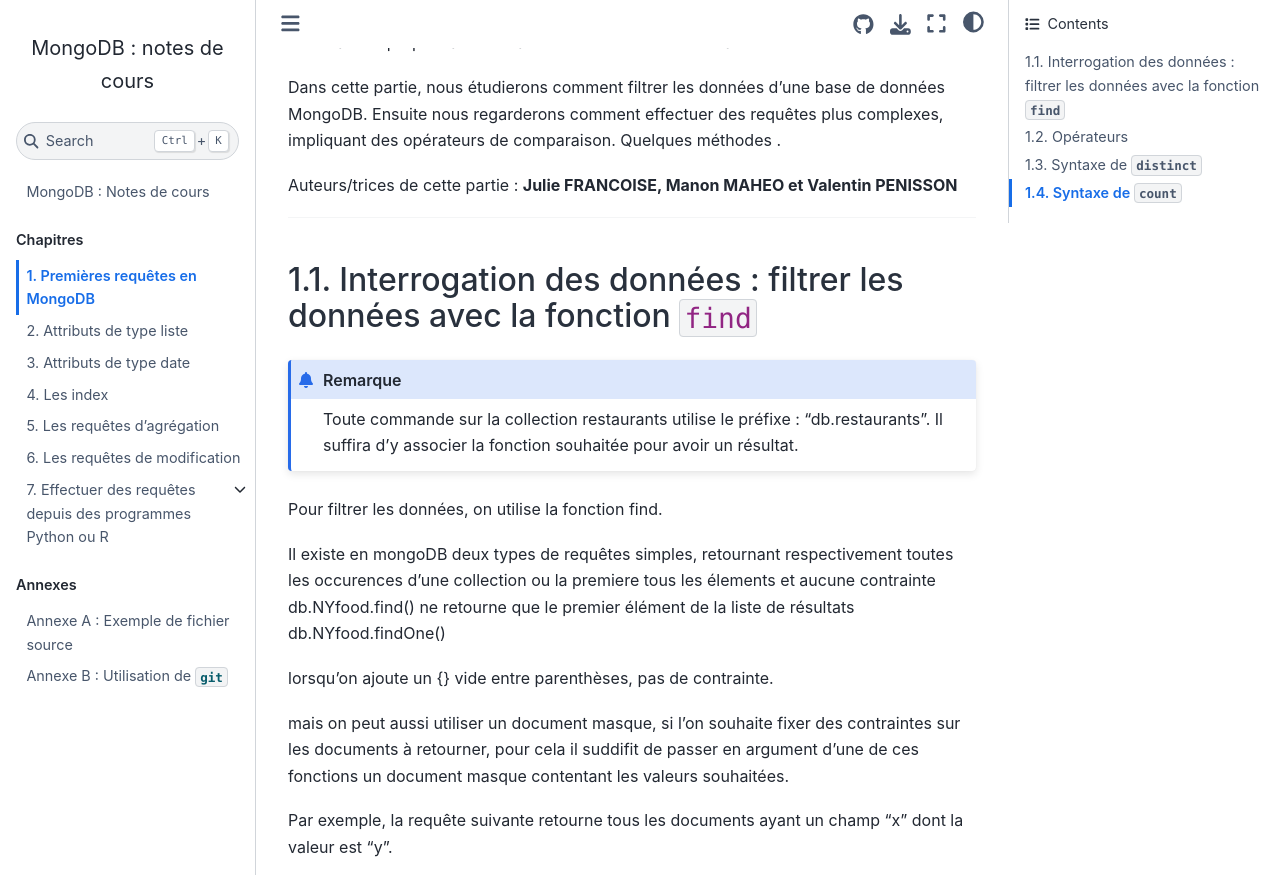
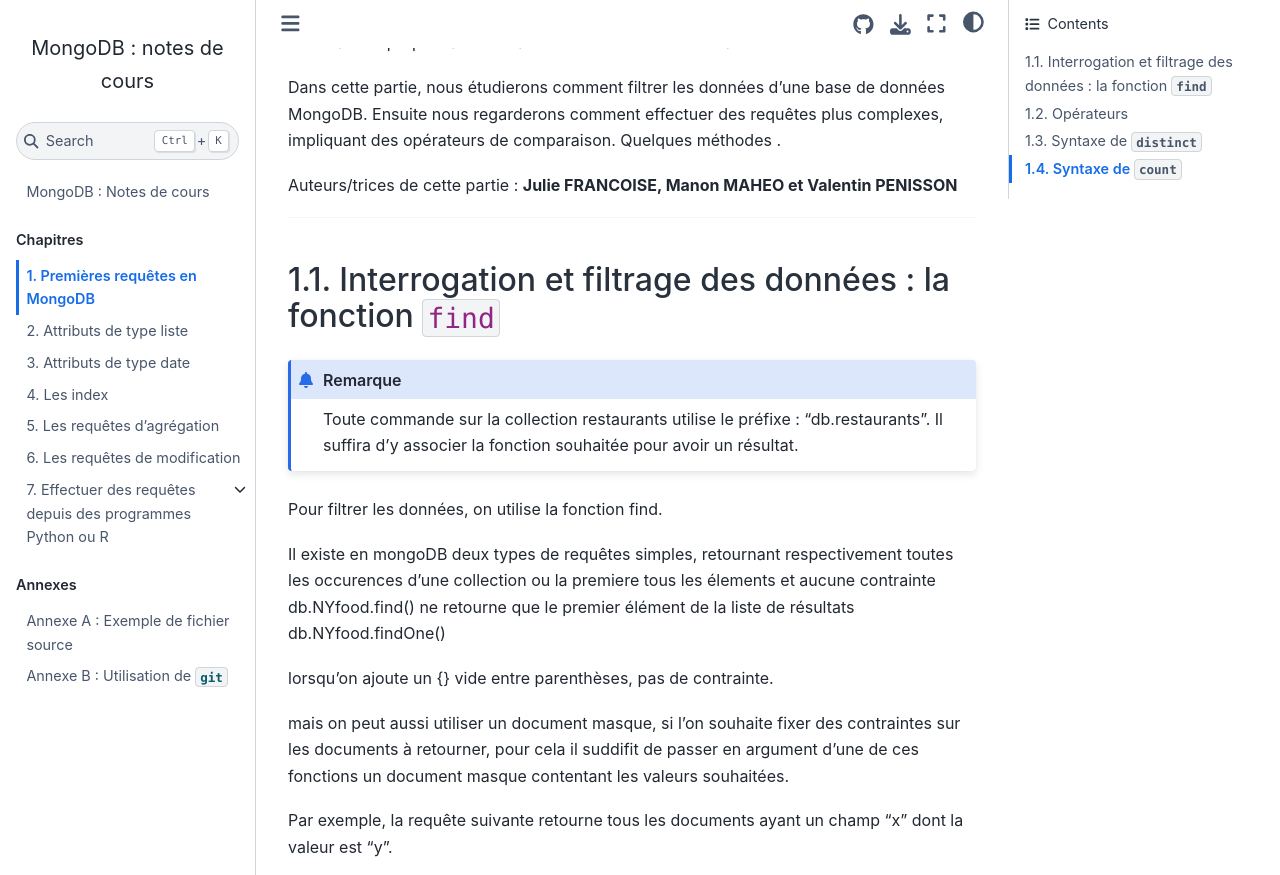
Before and after one commit to rtavenar/mongo_book, a Jupyter Book: the page built from content/01_find.md, in a window 1280 px wide and 900 px high, scrolled down 592 px, cut to the strip 0-875 px from the top of the window. Built offline with Jupyter Book 1.0.4 settings and Sphinx 7.4.7 and the Sphinx Book theme 1.1.4, drawn with Linux system fonts in a browser that asks for light colours.

Commit message:
Update 01_find.md

````diff
--- a/content/01_find.md
+++ b/content/01_find.md
@@ -31,7 +31,7 @@
 
 ---
 
-## Interrogation des données : filtrer les données avec la fonction `find`
+## Interrogation et filtrage des données : la fonction `find`
 
  ```{admonition} Remarque
 Toute commande sur la collection restaurants utilise le préfixe : "db.restaurants". Il suffira d’y associer la fonction souhaitée pour avoir un résultat.
````
